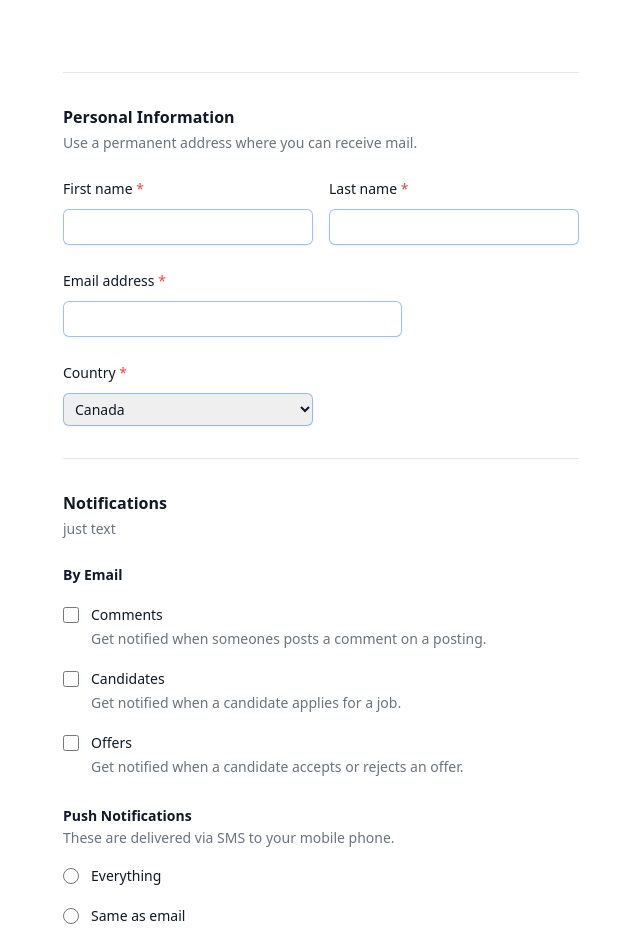
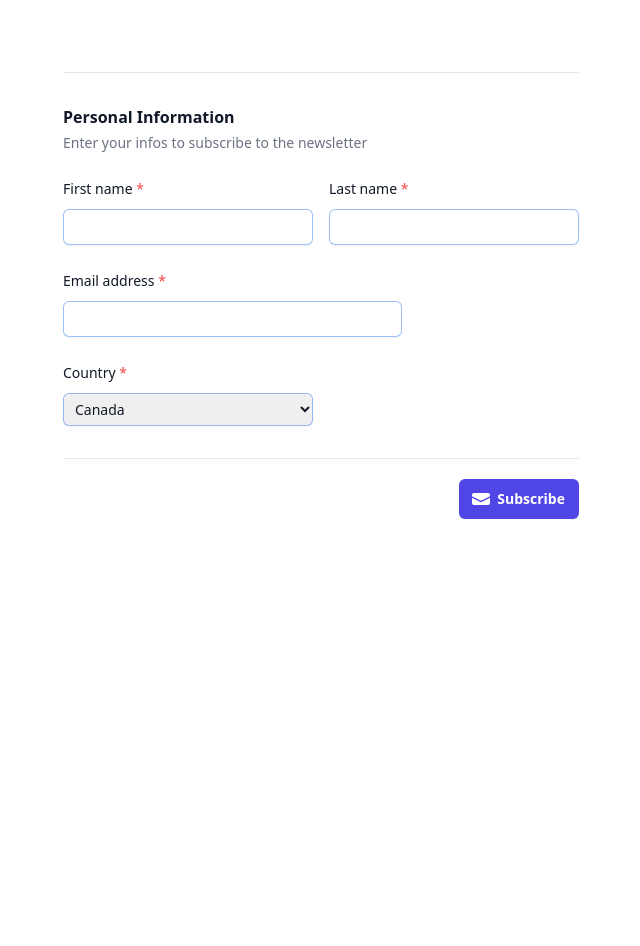
Before and after one commit to philbalarie/The-Perfect-Form, a React (Create React App) app: page / in a window 1280 px wide. Shown: the top 946 px of the page, without its empty margins (319-959 px from the left). After the commit the page ends 800 px from the top, so only its background shows below. Built offline with nearby package versions, Linux system fonts and the light colour scheme.

Commit message:
add aria-describeBy and aria-invalid

```diff
--- a/src/App.tsx
+++ b/src/App.tsx
@@ -86,7 +86,7 @@ const App: React.FC = () => {
                 Personal Information
               </h3>
               <p className='mt-1 text-sm text-gray-500'>
-                Use a permanent address where you can receive mail.
+                Enter your infos to subscribe to the newsletter
               </p>
             </div>
             <div className='mt-6 grid grid-cols-1 gap-y-6 gap-x-4 sm:grid-cols-6'>
@@ -131,129 +131,6 @@ const App: React.FC = () => {
               </div>
             </div>
           </div>
-
-          <div className='pt-8'>
-            <div>
-              <h3 className='text-base font-semibold leading-6 text-gray-900'>Notifications</h3>
-              <p className='mt-1 text-sm text-gray-500'>just text</p>
-            </div>
-            <div className='mt-6'>
-              <fieldset>
-                <legend className='sr-only'>By Email</legend>
-                <div className='text-sm font-semibold leading-6 text-gray-900' aria-hidden='true'>
-                  By Email
-                </div>
-                <div className='mt-4 space-y-4'>
-                  <div className='relative flex items-start'>
-                    <div className='flex h-6 items-center'>
-                      <input
-                        id='comments'
-                        name='comments'
-                        type='checkbox'
-                        className='h-4 w-4 rounded border-gray-300 text-indigo-600 focus:ring-indigo-600'
-                      />
-                    </div>
-                    <div className='ml-3 text-sm leading-6'>
-                      <label htmlFor='comments' className='font-medium text-gray-900'>
-                        Comments
-                      </label>
-                      <p className='text-gray-500'>
-                        Get notified when someones posts a comment on a posting.
-                      </p>
-                    </div>
-                  </div>
-                  <div className='relative flex items-start'>
-                    <div className='flex h-6 items-center'>
-                      <input
-                        id='candidates'
-                        name='candidates'
-                        type='checkbox'
-                        className='h-4 w-4 rounded border-gray-300 text-indigo-600 focus:ring-indigo-600'
-                      />
-                    </div>
-                    <div className='ml-3 text-sm leading-6'>
-                      <label htmlFor='candidates' className='font-medium text-gray-900'>
-                        Candidates
-                      </label>
-                      <p className='text-gray-500'>
-                        Get notified when a candidate applies for a job.
-                      </p>
-                    </div>
-                  </div>
-                  <div className='relative flex items-start'>
-                    <div className='flex h-6 items-center'>
-                      <input
-                        id='offers'
-                        name='offers'
-                        type='checkbox'
-                        className='h-4 w-4 rounded border-gray-300 text-indigo-600 focus:ring-indigo-600'
-                      />
-                    </div>
-                    <div className='ml-3 text-sm leading-6'>
-                      <label htmlFor='offers' className='font-medium text-gray-900'>
-                        Offers
-                      </label>
-                      <p className='text-gray-500'>
-                        Get notified when a candidate accepts or rejects an offer.
-                      </p>
-                    </div>
-                  </div>
-                </div>
-              </fieldset>
-              <fieldset className='mt-6'>
-                <legend className='contents text-sm font-semibold leading-6 text-gray-900'>
-                  Push Notifications
-                </legend>
-                <p className='text-sm text-gray-500'>
-                  These are delivered via SMS to your mobile phone.
-                </p>
-                <div className='mt-4 space-y-4'>
-                  <div className='flex items-center'>
-                    <input
-                      id='push-everything'
-                      name='push-notifications'
-                      type='radio'
-                      className='h-4 w-4 border-gray-300 text-indigo-600 focus:ring-indigo-600'
-                    />
-                    <label
-                      htmlFor='push-everything'
-                      className='ml-3 block text-sm font-medium leading-6 text-gray-900'
-                    >
-                      Everything
-                    </label>
-                  </div>
-                  <div className='flex items-center'>
-                    <input
-                      id='push-email'
-                      name='push-notifications'
-                      type='radio'
-                      className='h-4 w-4 border-gray-300 text-indigo-600 focus:ring-indigo-600'
-                    />
-                    <label
-                      htmlFor='push-email'
-                      className='ml-3 block text-sm font-medium leading-6 text-gray-900'
-                    >
-                      Same as email
-                    </label>
-                  </div>
-                  <div className='flex items-center'>
-                    <input
-                      id='push-nothing'
-                      name='push-notifications'
-                      type='radio'
-                      className='h-4 w-4 border-gray-300 text-indigo-600 focus:ring-indigo-600'
-                    />
-                    <label
-                      htmlFor='push-nothing'
-                      className='ml-3 block text-sm font-medium leading-6 text-gray-900'
-                    >
-                      No push notifications
-                    </label>
-                  </div>
-                </div>
-              </fieldset>
-            </div>
-          </div>
         </div>
         {/* TODO: Change opacity when disabled */}
         <div className='pt-5'>
--- a/src/components/UI/form/Input.tsx
+++ b/src/components/UI/form/Input.tsx
@@ -1,28 +1,33 @@
 import React from 'react'
-import { capitalize, kebabCase } from 'lodash'
+import { capitalize } from 'lodash'
 import { type FormProps } from '../../../types/types'
 import { ExclamationCircleIcon } from '@heroicons/react/20/solid'
-
+import { v4 as uuidv4 } from 'uuid'
 interface InputProps extends FormProps {
   type: string
 }
 
 const Input: React.FC<InputProps> = (props) => {
-  const name = kebabCase(props.label)
   // Adapt color of the input depending on the error
   const color = props.error === undefined ? 'gray' : 'red'
+  const errorMessageId = uuidv4()
 
   return (
     <div>
-      <label htmlFor='email' className='block text-sm font-medium leading-6 text-gray-900'>
+      <label
+        htmlFor={props.register.name}
+        className='block text-sm font-medium leading-6 text-gray-900'
+      >
         {capitalize(props.label)} {props.required && <span className='text-red-500'>*</span>}
       </label>
       <div className='relative mt-2 rounded-md shadow-sm'>
         <input
           type={props.type}
-          id={name}
+          id={props.register.name}
           className={`block w-full pl-2 rounded-md border-0 py-1.5 pr-10 text-${color}-900 ring-1 ring-inset ring-${color}-300 placeholder:text-${color}-300 focus:ring-2 focus:ring-inset focus:ring-${color}-500 sm:text-sm sm:leading-6`}
-          // required={props.required}
+          required={props.required}
+          aria-invalid={!!props.error}
+          aria-describedby={errorMessageId}
           {...props.register}
         />
         {props.error != null && (
@@ -31,8 +36,8 @@ const Input: React.FC<InputProps> = (props) => {
           </div>
         )}
       </div>
-      {props.error != null && (
-        <p className='mt-2 text-sm text-red-600' id='email-error'>
+      {props.error && (
+        <p className='mt-2 text-sm text-red-600' id={errorMessageId}>
           {props.error.message}
         </p>
       )}
```
Also changed, not shown: .eslintrc.json, 1 other file (tests, documents, lock files or other folders).
